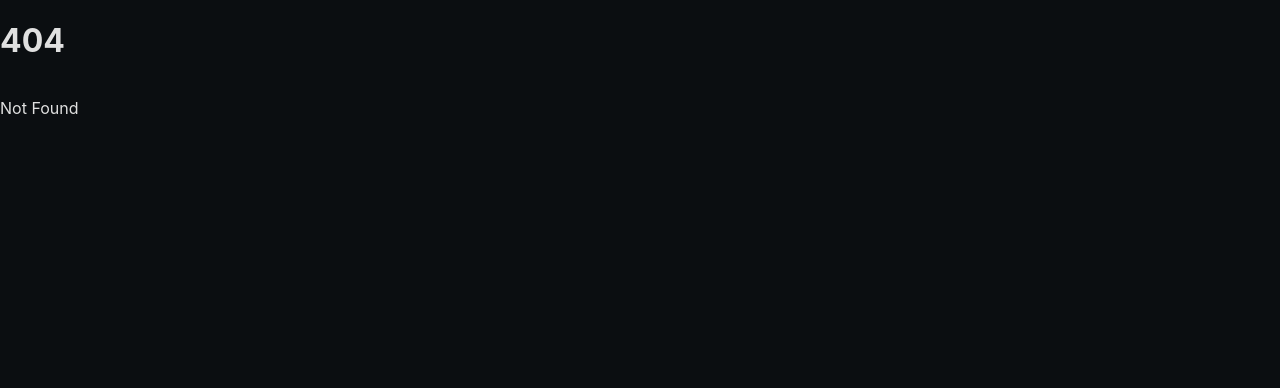
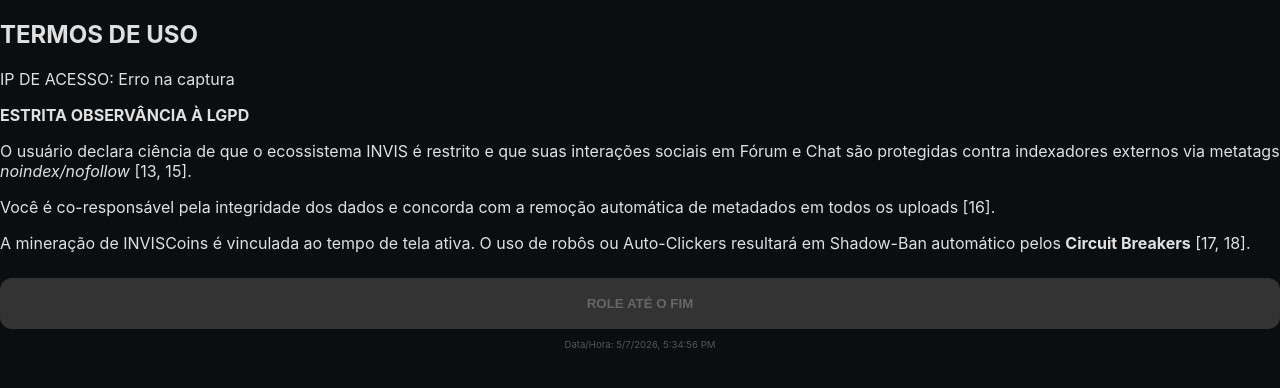
Before and after one commit to inviscoin/invis, a SvelteKit app: page /legal/termos in a window 1280 px wide. Before the commit this address had no page. Shown: the top 388 px of the page. Built offline with nearby package versions, Linux system fonts and the light colour scheme; no server answers.

Commit message:
src/routes/legal/termos/+page.svelte

```diff
--- /dev/null
+++ b/src/routes/legal/termos/+page.svelte
@@ -0,0 +1,60 @@
+<script>
+  import { onMount } from 'svelte';
+  import { fade } from 'svelte/transition';
+
+  let hasReadToBottom = false;
+  let userIP = "Detectando...";
+
+  onMount(async () => {
+    try {
+      const res = await fetch('https://api.ipify.org?format=json');
+      const data = await res.json();
+      userIP = data.ip;
+    } catch (e) { userIP = "Erro na captura"; }
+  });
+
+  function handleScroll(e) {
+    const { scrollTop, scrollHeight, clientHeight } = e.target;
+    if (scrollTop + clientHeight >= scrollHeight - 10) {
+      hasReadToBottom = true; // Libera aceite [13, 14]
+    }
+  }
+</script>
+
+<main class="legal-page">
+  <section class="content-container glass-morphism" in:fade>
+    <header class="legal-header">
+      <h1 class="neon-text-cyan">TERMOS DE USO</h1>
+      <p class="subtitle">IP DE ACESSO: {userIP}</p>
+    </header>
+
+    <div class="scroll-content no-scrollbar" on:scroll={handleScroll}>
+      <p><strong>ESTRITA OBSERVÂNCIA À LGPD</strong></p>
+      <p>O usuário declara ciência de que o ecossistema INVIS é restrito e que suas interações sociais em Fórum e Chat são protegidas contra indexadores externos via metatags <em>noindex/nofollow</em> [13, 15].</p>
+
+      <p>Você é co-responsável pela integridade dos dados e concorda com a remoção automática de metadados em todos os uploads [16].</p>
+
+      <p>A mineração de INVISCoins é vinculada ao tempo de tela ativa. O uso de robôs ou Auto-Clickers resultará em Shadow-Ban automático pelos <strong>Circuit Breakers</strong> [17, 18].</p>
+    </div>
+
+    <div class="action-footer">
+      <button class="btn-accept" disabled={!hasReadToBottom}>
+        {hasReadToBottom ? "ACEITO E ASSINO" : "ROLE ATÉ O FIM"}
+      </button>
+      <p class="timestamp">Data/Hora: {new Date().toLocaleString()}</p>
+    </div>
+  </section>
+</main>
+
+<style>
+  .btn-accept {
+    width: 100%; padding: 18px; border-radius: 12px; border: none;
+    background: var(--neon-emerald); color: #000; font-weight: bold;
+    cursor: pointer; transition: 0.3s; box-shadow: 0 0 20px var(--neon-emerald);
+  }
+  .btn-accept:disabled {
+    background: #333; color: #666; box-shadow: none; cursor: not-allowed;
+  }
+  .action-footer { margin-top: 25px; text-align: center; }
+  .timestamp { font-size: 0.6rem; color: #555; margin-top: 10px; }
+</style>
```
